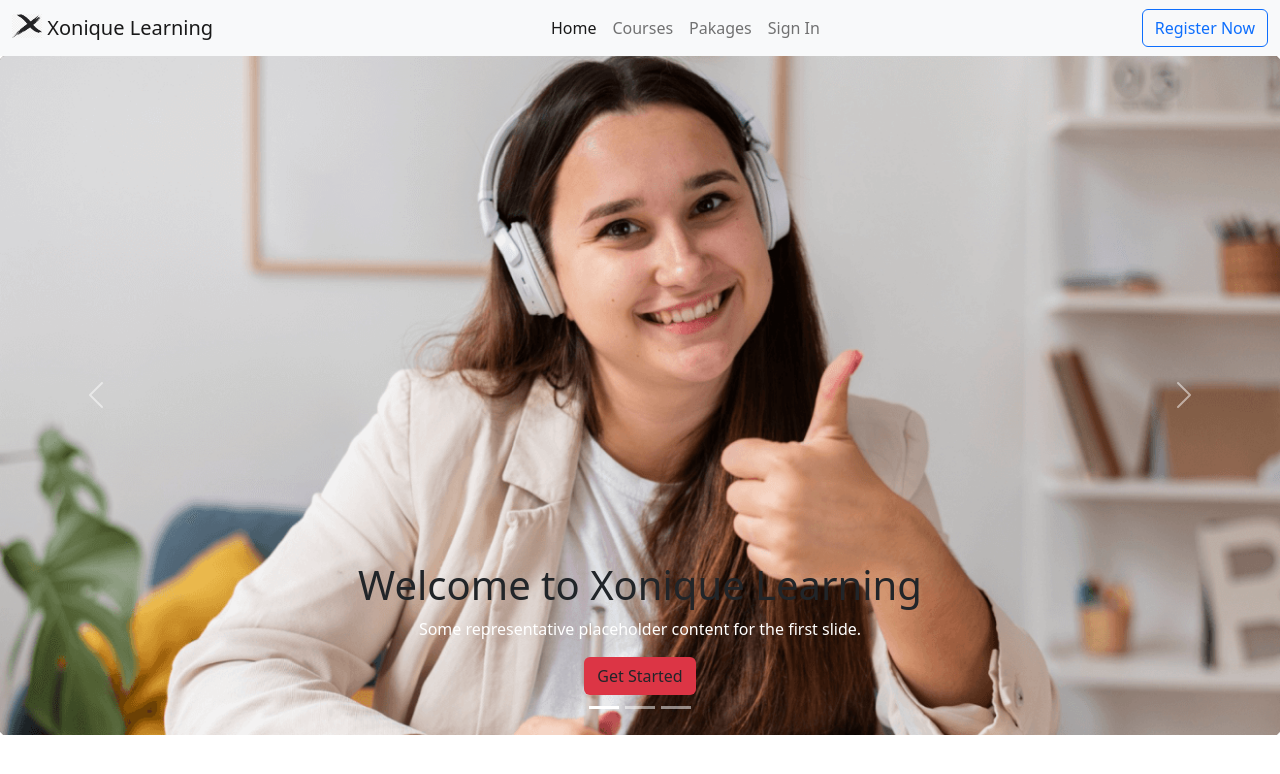
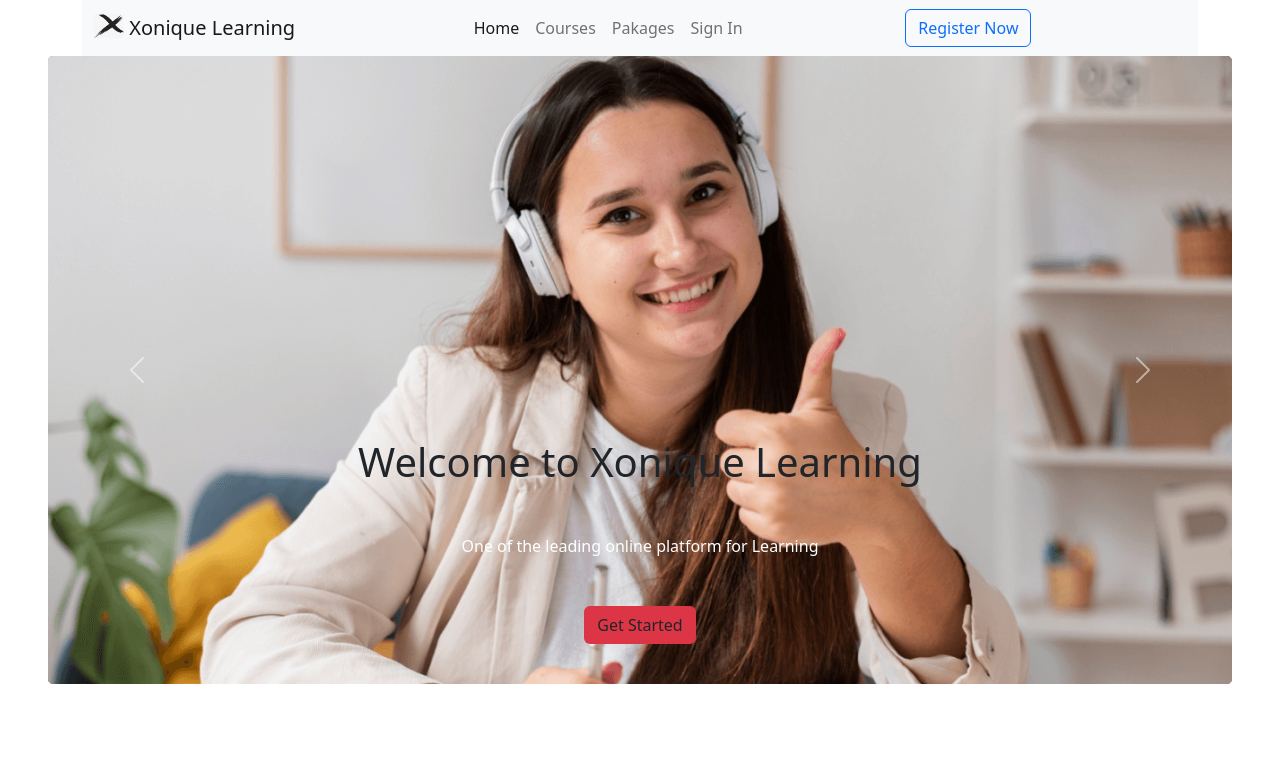
Before and after one commit to nasim599/Xonique-Learning, a plain HTML site: page index.html in a window 1280 px wide. Drawn offline with nearby package versions, Linux system fonts and the light colour scheme.

Commit message:
Banner-added

```diff
--- a/index.html
+++ b/index.html
@@ -11,8 +11,8 @@
 
 <body>
 
-
-    <header>
+<!-------- Header-section ---------->
+    <header class="container">
 
         <nav class="navbar navbar-expand-lg bg-light">
             <div class="container-fluid">
@@ -25,7 +25,7 @@
                     aria-controls="navbarNav" aria-expanded="false" aria-label="Toggle navigation">
                     <span class="navbar-toggler-icon"></span>
                 </button>
-                <div class="collapse navbar-collapse justify-content-center" id="navbarNav">
+                <div class="collapse navbar-collapse justify-content-evenly" id="navbarNav">
                     <ul class="navbar-nav">
                         <li class="nav-item">
                             <a class="nav-link active" aria-current="page" href="">Home</a>
@@ -40,42 +40,39 @@
                             <a class="nav-link" aria-current="page" href="">Sign In</a>
                         </li>
                     </ul>
+                    <button type="button" class="btn btn-outline-primary">Register Now</button>
                 </div>
-                <button type="button" class="btn btn-outline-primary">Register Now</button>
+
 
             </div>
         </nav>
     </header>
 
+<!---------- Banner section---------- -->
 
-    <div id="carouselExampleCaptions" class="carousel slide" data-bs-ride="false">
-        <div class="carousel-indicators">
-            <button type="button" data-bs-target="#carouselExampleCaptions" data-bs-slide-to="0" class="active"
-                aria-current="true" aria-label="Slide 1"></button>
-            <button type="button" data-bs-target="#carouselExampleCaptions" data-bs-slide-to="1"
-                aria-label="Slide 2"></button>
-            <button type="button" data-bs-target="#carouselExampleCaptions" data-bs-slide-to="2"
-                aria-label="Slide 3"></button>
-        </div>
-        <div class="carousel-inner align-items-center">
+<section class="cotainer mx-5">
+
+    <div id="carouselExampleCaptions" class="carousel slide " data-bs-ride="false">
+        <div class="carousel-inner ">
             <div class="carousel-item active">
                 <img src="images/cover/cover-1.png" class="d-block w-100" alt="...">
                 <div class="carousel-caption d-none d-md-block">
-                    <h1 class="text-dark">Welcome to Xonique Learning</h1>
-                    <p>Some representative placeholder content for the first slide.</p>
-                    <button class="btn bg-danger">Get Started</button>
-                </div>
-            </div>
-            <div class="carousel-item">
-                <img src="images/cover/cover-2.jpg" class="d-block w-100" alt="...">
-                <div class="carousel-caption d-none d-md-block">
-                    <h1>Best Online Courses Are Here</h1>
-                    <p>Some representative placeholder content for the second slide.</p>
+                    <h1 class="text-dark mb-5">Welcome to Xonique Learning</h1>
+                    <p class="mt-5 mb-5">One of the leading online platform for Learning</p>
                     <button class="btn bg-danger">Get Started</button>
                 </div>
             </div>
             <div class="carousel-item">
                 <img src="images/cover/cover-3.jpg" class="d-block w-100" alt="...">
+                <div class="carousel-caption d-none d-md-block">
+                    <h1>Best Online Courses Are Here</h1>
+                    <p class="mb-5">We offer UI/UX Design, Javascript, Fullstack Web Development, Digital Marketing, Photography,
+                        Motion Graphics </p>
+                    <button class="btn bg-danger">Get Started</button>
+                </div>
+            </div>
+            <div class="carousel-item">
+                <img src="images/cover/cover-1.png" class="d-block w-100 " alt="...">
                 <div class="carousel-caption d-none d-md-block">
                     <h1 class="text-dark">Third slide label</h1>
                     <p>Some representative placeholder content for the third slide.</p>
@@ -95,7 +92,13 @@
         </button>
     </div>
 
+</section>
 
+<section class="container">
+
+
+
+</section>
 
 
     <script src="https://cdn.jsdelivr.net/npm/bootstrap@5.2.0/dist/js/bootstrap.bundle.min.js"
```
Also changed, not shown: images/cover/rsz_cover-2.jpg (added).
